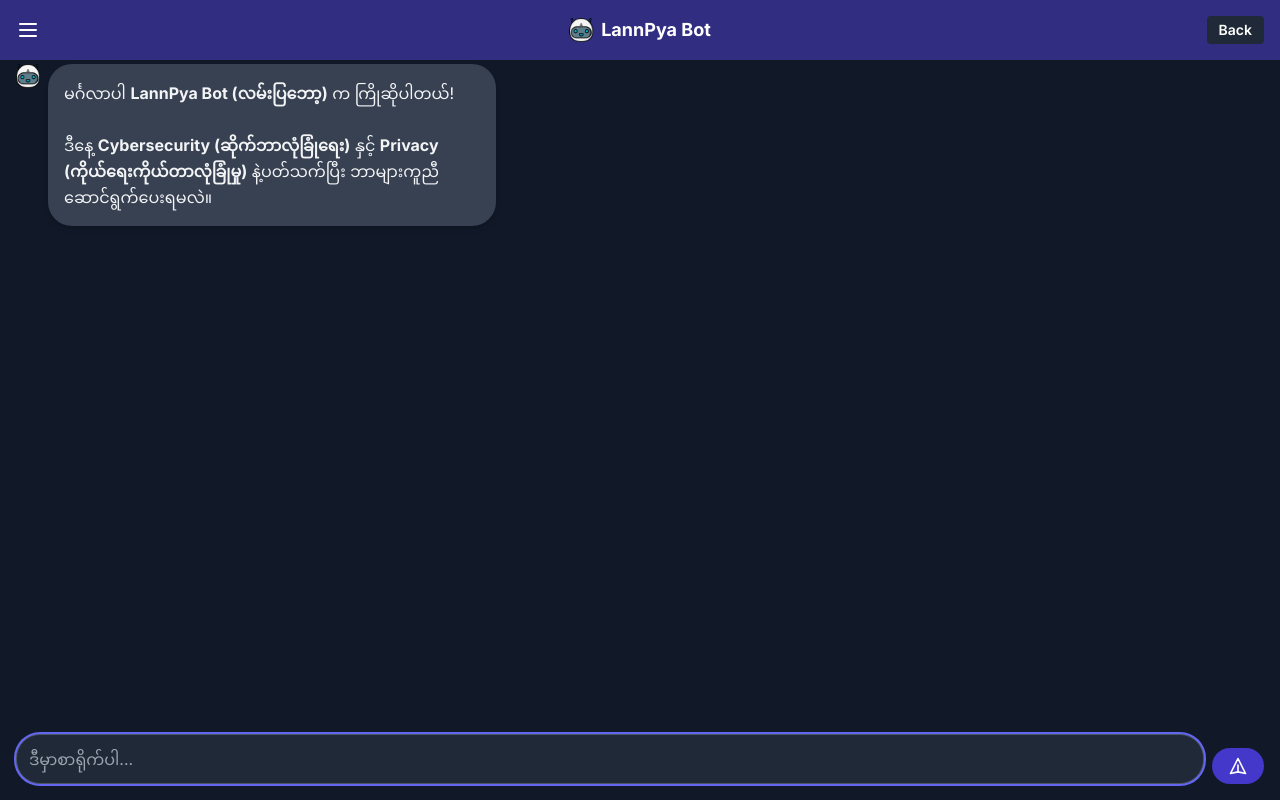
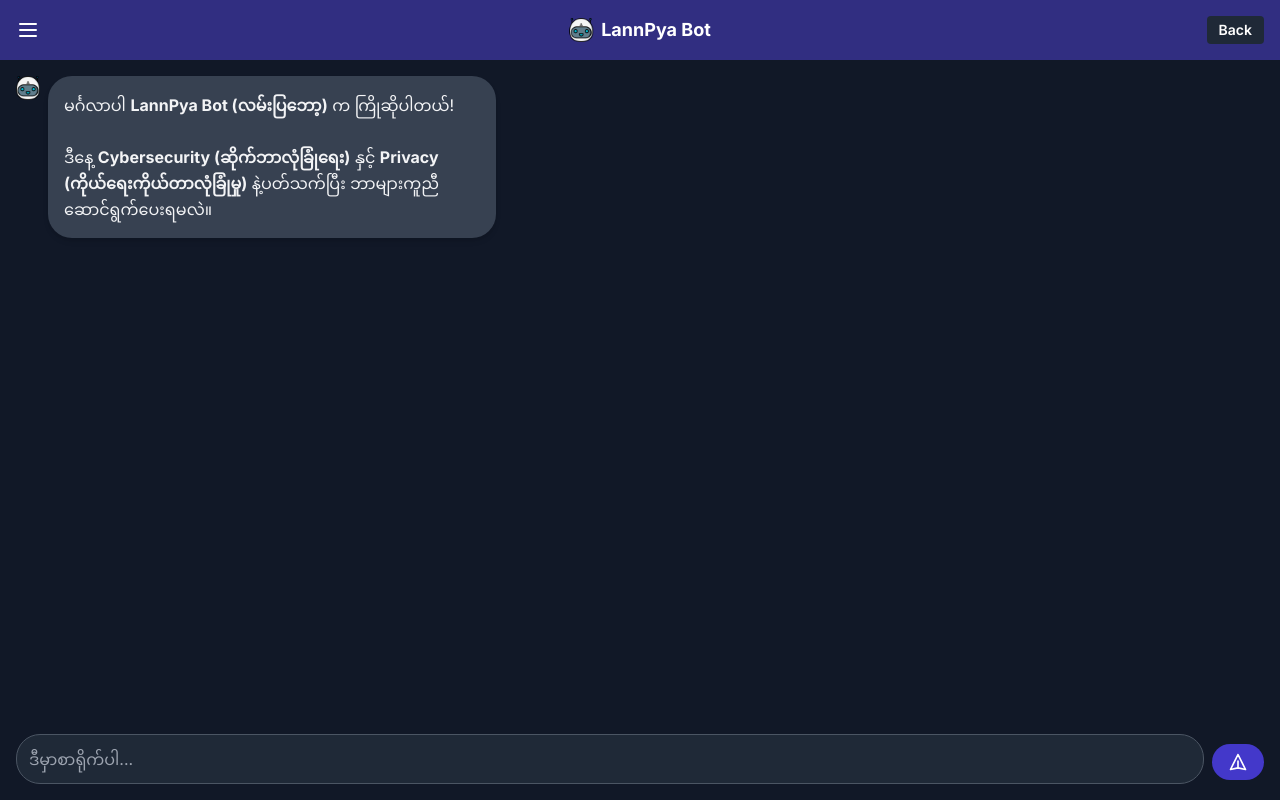
Before and after one commit to KaungZawHein114/LannPyaBot, a Flask app: page /chat in a window 1280 px wide. Run offline with Flask 3, Linux system fonts and the light colour scheme; some libraries are stand-ins or nearby versions.

Commit message:
reversing

```diff
--- a/templates/chat.html
+++ b/templates/chat.html
@@ -42,7 +42,7 @@
 </head>
 
 <body class="bg-gray-200 dark:bg-gray-900 flex flex-col h-dvh transition-colors duration-300">
- <header class="fixed top-0 left-0 w-full bg-indigo-900 dark:bg-indigo-900 text-white p-4 flex items-center justify-between z-50 transition-colors duration-300">
+  <header class="bg-indigo-900 dark:bg-indigo-900 text-white p-4 flex items-center justify-between relative transition-colors duration-300">
     <button id="menu-btn" class="focus:outline-none">
       <svg xmlns="http://www.w3.org/2000/svg" class="h-6 w-6" fill="none" viewBox="0 0 24 24" stroke="currentColor" stroke-width="2">
         <path stroke-linecap="round" stroke-linejoin="round" d="M4 6h16M4 12h16M4 18h16" />
@@ -103,7 +103,7 @@
     </div>
   </div>
 
-  <main id="chat-container" class="flex-1 overflow-y-auto p-4 pt-16 pb-32 transition-colors duration-300">
+  <main id="chat-container" class="flex-1 overflow-y-auto p-4 space-y-4 transition-colors duration-300">
     <div class="flex items-start space-x-2">
       <img src="{{ url_for('static', filename='images/bot.png') }}" class="w-6 h-6" />
       <div class="bg-gray-100 dark:bg-gray-700 text-gray-900 dark:text-gray-100 p-4 rounded-3xl max-w-md shadow-md break-words leading-relaxed transition-colors duration-300">
@@ -113,16 +113,14 @@
     </div>
   </main>
 
-  <form id="chat-form" class="fixed bottom-0 left-0 w-full p-4 flex items-end gap-2 bg-gray-200 dark:bg-gray-900 z-40 safe-area-bottom">
-  <textarea id="chat-input" placeholder="ဒီမှာစာရိုက်ပါ..." rows="1"
-    class="flex-1 p-3 border border-gray-300 dark:border-gray-600 rounded-3xl resize-none overflow-hidden focus:outline-none focus:ring-2 focus:ring-indigo-500 bg-white dark:bg-gray-800 text-gray-900 dark:text-gray-100 transition-colors duration-300"></textarea>
-    <button type="submit" class="bg-indigo-900 dark:bg-indigo-700 text-white px-4 py-2 rounded-full hover:bg-indigo-800 dark:hover:bg-indigo-600 transition-colors flex items-center justify-center">
+  <form id="chat-form" class="p-4 flex items-end gap-2">
+    <textarea id="chat-input" placeholder="ဒီမှာစာရိုက်ပါ..." rows="1" class="flex-1 p-3 border border-gray-300 dark:border-gray-600 rounded-3xl resize-none overflow-hidden focus:outline-none focus:ring-2 focus:ring-indigo-500 bg-white dark:bg-gray-800 text-gray-900 dark:text-gray-100 transition-colors duration-300"></textarea>
+    <button type="submit" class="bg-indigo-900 dark:bg-indigo-700 text-white px-4 py-2 mb-1 rounded-full hover:bg-indigo-800 dark:hover:bg-indigo-600 transition-colors flex items-center justify-center">
       <svg class="w-5 h-5" fill="none" stroke="currentColor" viewBox="0 0 24 24">
         <path stroke-linecap="round" stroke-linejoin="round" stroke-width="2" d="M12 19l9 2-9-18-9 18 9-2zm0 0v-8"></path>
       </svg>
     </button>
   </form>
-
 
   <script>
     const chatForm = document.getElementById("chat-form");
@@ -268,20 +266,6 @@
         scrollToBottom();
       }
     });
-
-    window.onload = function () {
-  chatInput.focus(); // will focus input
-  setTimeout(() => {
-    chatInput.focus(); // helps mobile browsers actually trigger keyboard
-  }, 500);
-    };
-
-    // Keep chat scroll above keyboard
-    window.addEventListener("resize", () => {
-      scrollToBottom();
-    });
-
-
   </script>
 </body>
 </html>
```
